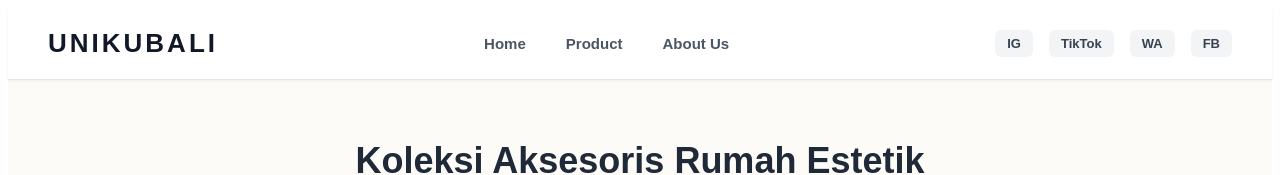
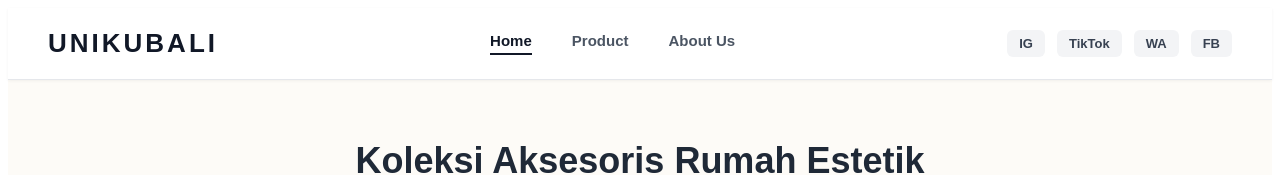
Before and after one commit to padankcool/unikubali, a Next.js app: page / in a window 1280 px wide. Shown: the top 175 px of the page. Built offline with nearby package versions, Linux system fonts and the light colour scheme.

Commit message:
edit navbar

```diff
--- a/components/Navbar.js
+++ b/components/Navbar.js
@@ -1,4 +1,11 @@
+'use client';
+
+import { useState } from 'react';
+
 export default function Navbar() {
+  // State untuk melacak menu mana yang sedang aktif
+  const [activeMenu, setActiveMenu] = useState('Home');
+
   return (
     <nav style={{
       backgroundColor: '#ffffff',
@@ -19,26 +26,42 @@ export default function Navbar() {
         UNIKUBALI
       </div>
 
-      {/* Menu Navigasi Tengah */}
-      <div style={{ display: 'flex', gap: '40px', fontWeight: '600', color: '#4b5563', fontSize: '15px' }}>
-        <a href="#home" style={{ textDecoration: 'none', color: 'inherit', transition: 'color 0.2s' }}>Home</a>
-        <a href="#product" style={{ textDecoration: 'none', color: 'inherit', transition: 'color 0.2s' }}>Product</a>
-        <a href="#about" style={{ textDecoration: 'none', color: 'inherit', transition: 'color 0.2s' }}>About Us</a>
+      {/* Menu Navigasi Tengah dengan Penanda Aktif */}
+      <div style={{ display: 'flex', gap: '40px', fontWeight: '600', fontSize: '15px' }}>
+        {['Home', 'Product', 'About Us'].map((menu) => {
+          const isActive = activeMenu === menu;
+          return (
+            <a
+              key={menu}
+              href={`#${menu.toLowerCase()}`}
+              onClick={() => setActiveMenu(menu)}
+              style={{
+                textDecoration: 'none',
+                color: isActive ? '#111827' : '#4b5563',
+                borderBottom: isActive ? '2px solid #111827' : '2px solid transparent',
+                paddingBottom: '4px',
+                transition: 'all 0.2s ease'
+              }}
+            >
+              {menu}
+            </a>
+          );
+        })}
       </div>
 
-      {/* Tombol Sosial Media di Kanan */}
-      <div style={{ display: 'flex', gap: '16px', alignItems: 'center' }}>
-        <a href="https://instagram.com" target="_blank" rel="noopener noreferrer" style={socialStyle}>IG</a>
-        <a href="https://tiktok.com" target="_blank" rel="noopener noreferrer" style={socialStyle}>TikTok</a>
-        <a href="https://whatsapp.com" target="_blank" rel="noopener noreferrer" style={socialStyle}>WA</a>
-        <a href="https://facebook.com" target="_blank" rel="noopener noreferrer" style={socialStyle}>FB</a>
+      {/* Tombol Sosial Media dengan Efek Warna Saat Hover */}
+      <div style={{ display: 'flex', gap: '12px', alignItems: 'center' }}>
+        <a href="https://instagram.com" target="_blank" rel="noopener noreferrer" style={socialStyle} onMouseEnter={(e) => e.currentTarget.style.backgroundColor = '#e1306c'} onMouseLeave={(e) => e.currentTarget.style.backgroundColor = '#f3f4f6'}>IG</a>
+        <a href="https://tiktok.com" target="_blank" rel="noopener noreferrer" style={socialStyle} onMouseEnter={(e) => e.currentTarget.style.backgroundColor = '#000000'} onMouseLeave={(e) => e.currentTarget.style.backgroundColor = '#f3f4f6'}>TikTok</a>
+        <a href="https://whatsapp.com" target="_blank" rel="noopener noreferrer" style={socialStyle} onMouseEnter={(e) => e.currentTarget.style.backgroundColor = '#25d366'} onMouseLeave={(e) => e.currentTarget.style.backgroundColor = '#f3f4f6'}>WA</a>
+        <a href="https://facebook.com" target="_blank" rel="noopener noreferrer" style={socialStyle} onMouseEnter={(e) => e.currentTarget.style.backgroundColor = '#1877f2'} onMouseLeave={(e) => e.currentTarget.style.backgroundColor = '#f3f4f6'}>FB</a>
       </div>
 
     </nav>
   );
 }
 
-// Gaya tombol sosmed agar terlihat seperti tombol kecil yang rapi
+// Gaya dasar tombol sosmed
 const socialStyle = {
   textDecoration: 'none',
   backgroundColor: '#f3f4f6',
@@ -47,5 +70,7 @@ const socialStyle = {
   borderRadius: '6px',
   fontSize: '13px',
   fontWeight: '700',
-  display: 'inline-block'
+  display: 'inline-block',
+  transition: 'background-color 0.2s ease, color 0.2s ease',
+  cursor: 'pointer',
 };
```
